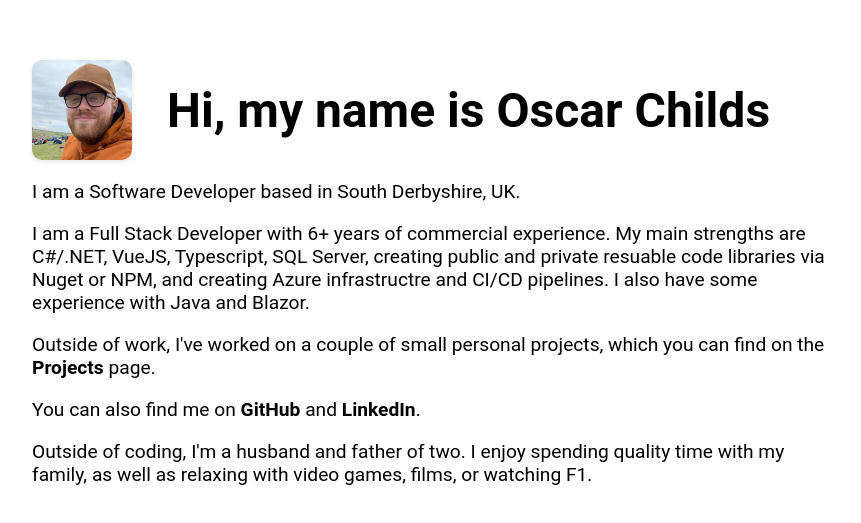
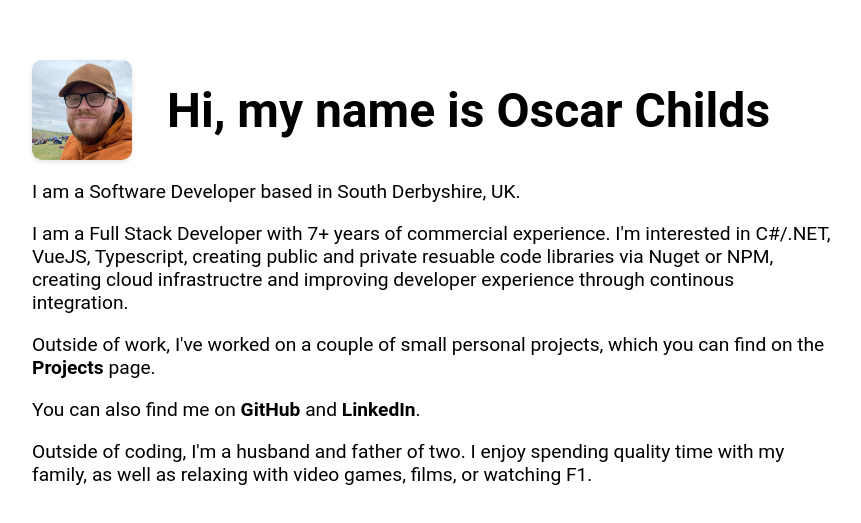
Before and after one commit to oscarchilds/portfolio, a Vue app: page / in a window 1280 px wide. Shown: the part 117-640 px from the top of the page, without its empty margins (208-1069 px from the left). Built offline with nearby package versions, Linux system fonts and the light colour scheme.

Commit message:
feat: text updates

```diff
--- a/src/components/projects/EnvFileEditor.vue
+++ b/src/components/projects/EnvFileEditor.vue
@@ -25,10 +25,6 @@ import EnvFileEditorCode from '@/assets/env-file-editor-code.webp'
         suprised to find that there wasn't already a library that made this easy to do.
       </p>
       <p>
-        The library is currently in a pre-release stage but is feature complete, and I look forward
-        to finishing it off soon and publishing the first production-ready version.
-      </p>
-      <p>
         Visit the project on
         <a href="https://www.npmjs.com/package/env-file-editor" target="_blank">npm</a> or
         <a href="https://github.com/oscarchilds/env-file-editor" target="_blank">GitHub</a>
--- a/src/views/HomeView.vue
+++ b/src/views/HomeView.vue
@@ -9,10 +9,9 @@ import ProfilePicture from '@/assets/profile-picture.jpeg'
   </div>
   <p>I am a Software Developer based in South Derbyshire, UK.</p>
   <p>
-    I am a Full Stack Developer with 6+ years of commercial experience. My main strengths are
-    C#/.NET, VueJS, Typescript, SQL Server, creating public and private resuable code libraries via
-    Nuget or NPM, and creating Azure infrastructre and CI/CD pipelines. I also have some experience
-    with Java and Blazor.
+    I am a Full Stack Developer with 7+ years of commercial experience. I'm interested in C#/.NET,
+    VueJS, Typescript, creating public and private resuable code libraries via Nuget or NPM,
+    creating cloud infrastructre and improving developer experience through continous integration.
   </p>
   <p>
     Outside of work, I've worked on a couple of small personal projects, which you can find on the
```
